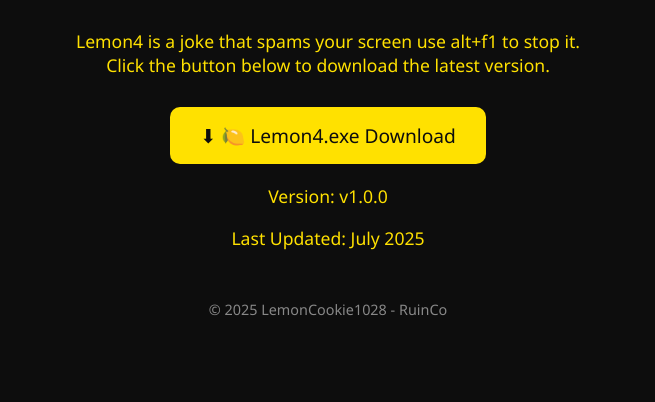
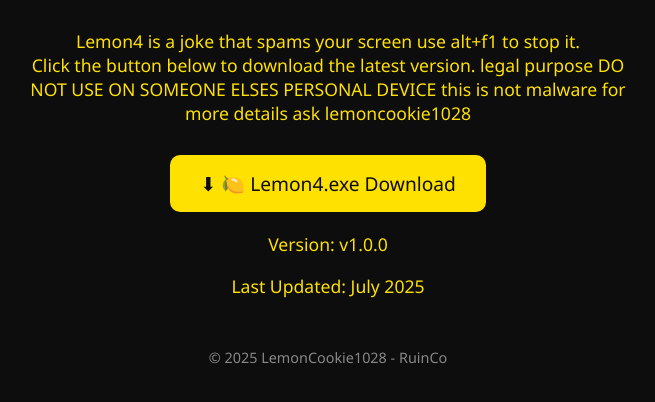
Before and after one commit to Lemoncookie1028/Lemon4.exe, a plain HTML site: page index.html in a window 1280 px wide. Shown: the part 158-560 px from the top of the page, without its empty margins (312-967 px from the left). Drawn offline with Linux system fonts and the light colour scheme.

Commit message:
Update index.html

```diff
--- a/index.html
+++ b/index.html
@@ -48,6 +48,8 @@
   <p class="info">
     Lemon4 is a joke that spams your screen use alt+f1 to stop it.<br>
     Click the button below to download the latest version.
+    legal purpose DO NOT USE ON SOMEONE ELSES PERSONAL DEVICE
+    this is not malware for more details ask lemoncookie1028
   </p>
  <a class="btn" href="Lemon4.exe.zip" class="download-btn" download>⬇ 🍋 Lemon4.exe Download </a>
 
```
